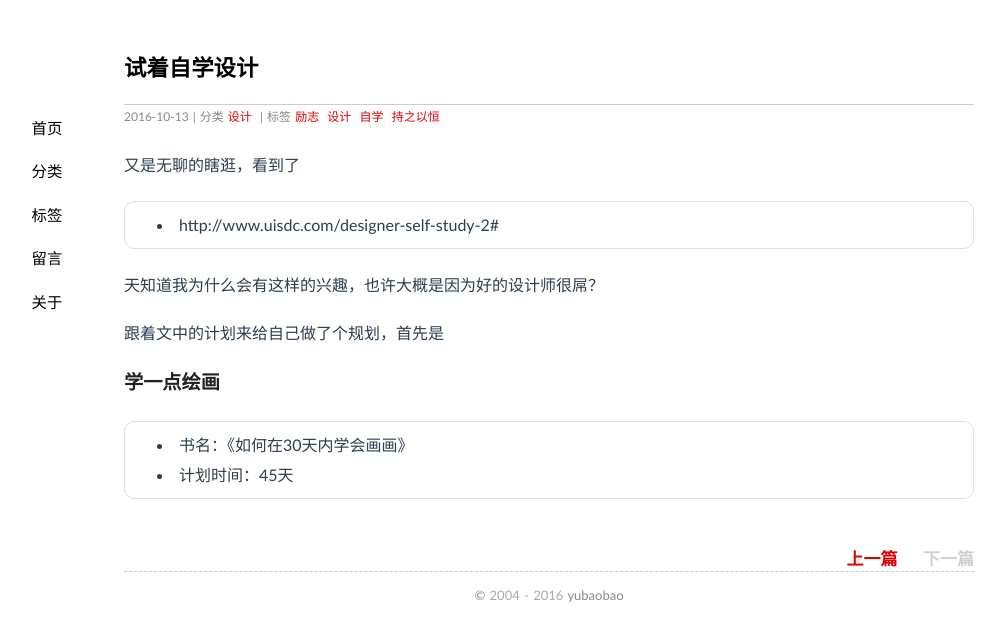
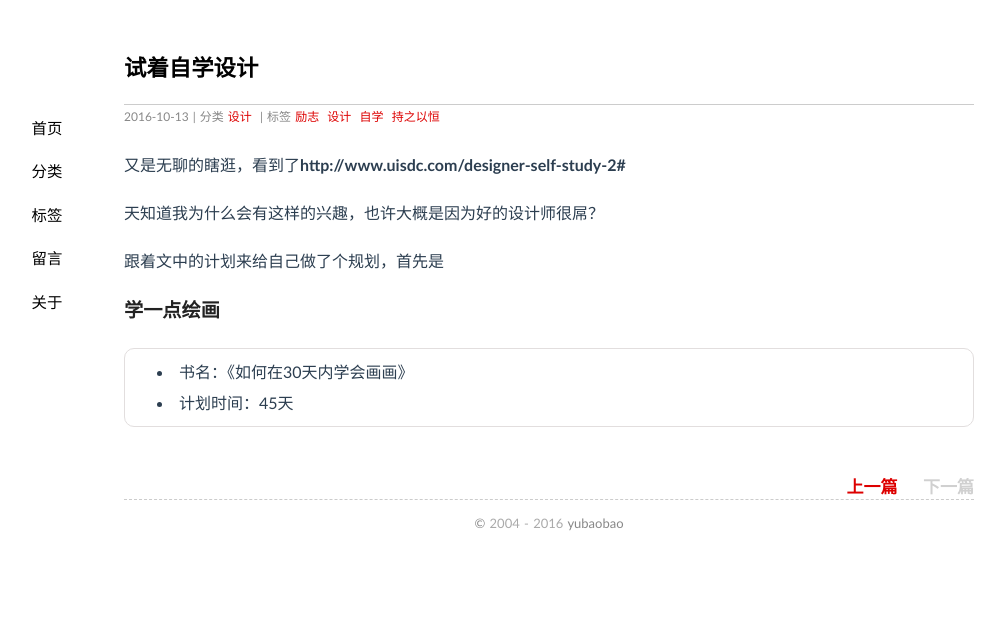
Before and after one commit to nangongyinyu/blog, a Jekyll site: the page built from _posts/2016-10-13-试着自学设计.md, in a window 1280 px wide. Shown: the top 642 px of the page, without its empty margins (91-1096 px from the left). Built offline with Jekyll 4.4.1, drawn with Linux system fonts in a browser that asks for light colours; comment, search, counter and statistics services are not loaded.

```diff
--- a/_posts/2016-10-13-试着自学设计.md
+++ b/_posts/2016-10-13-试着自学设计.md
@@ -5,12 +5,12 @@ categories: 设计
 tags: 励志 设计 自学 持之以恒
 ---
 
-又是无聊的瞎逛，看到了
-* http://www.uisdc.com/designer-self-study-2#
+又是无聊的瞎逛，看到了**http://www.uisdc.com/designer-self-study-2#**
 
 天知道我为什么会有这样的兴趣，也许大概是因为好的设计师很屌？
 
 跟着文中的计划来给自己做了个规划，首先是
+
 ### 学一点绘画
 
 * 书名：《如何在30天内学会画画》
```
